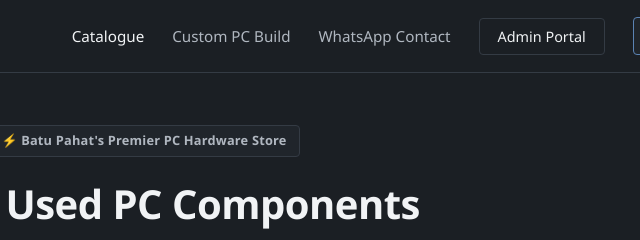
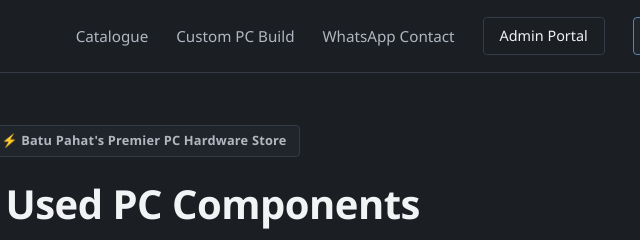
Before and after one commit to noisy915/BP-Tech-System-Management, a plain HTML site: page frontend/index.html in a window 1280 px wide. Shown: the top 240 px of the page, 496-1136 px from the left. Drawn offline with Linux system fonts and the light colour scheme; no server answers.

Commit message:
Update admin button css

```diff
--- a/frontend/css/styles.css
+++ b/frontend/css/styles.css
@@ -34,6 +34,11 @@
     margin: 0;
     padding: 0;
     box-sizing: border-box;
+}
+
+html {
+    scroll-behavior: smooth;
+    scroll-padding-top: 88px;
 }
 
 body {
@@ -150,11 +155,14 @@ textarea {
     background: transparent;
     border: 1px solid var(--border-color);
     color: var(--text-primary);
-    padding: 8px 18px;
+    padding: 8px 16px;
     border-radius: var(--radius-sm);
     text-decoration: none;
     font-size: 0.9rem;
     font-weight: 500;
+    display: inline-flex;
+    align-items: center;
+    height: 38px;
     transition: var(--transition);
 }
 
--- a/frontend/index.html
+++ b/frontend/index.html
@@ -22,7 +22,7 @@
             </a>
             <nav>
                 <ul class="nav-links">
-                    <li><a href="index.html" class="nav-link active">Catalogue</a></li>
+                    <li><a href="index.html" class="nav-link">Catalogue</a></li>
                     <li><a href="#custom-pc" class="nav-link">Custom PC Build</a></li>
                     <li><a href="#contact" class="nav-link">WhatsApp Contact</a></li>
                     <li><a href="admin-login.html" class="btn-admin">Admin Portal</a></li>
```
